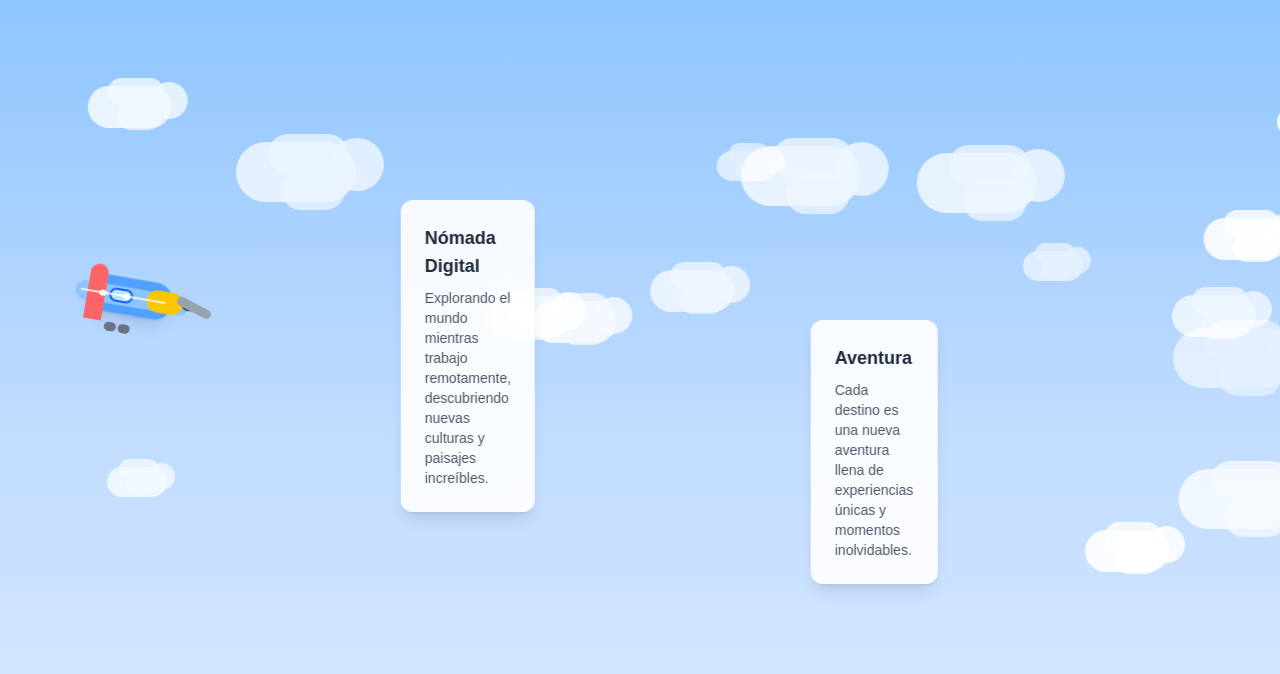
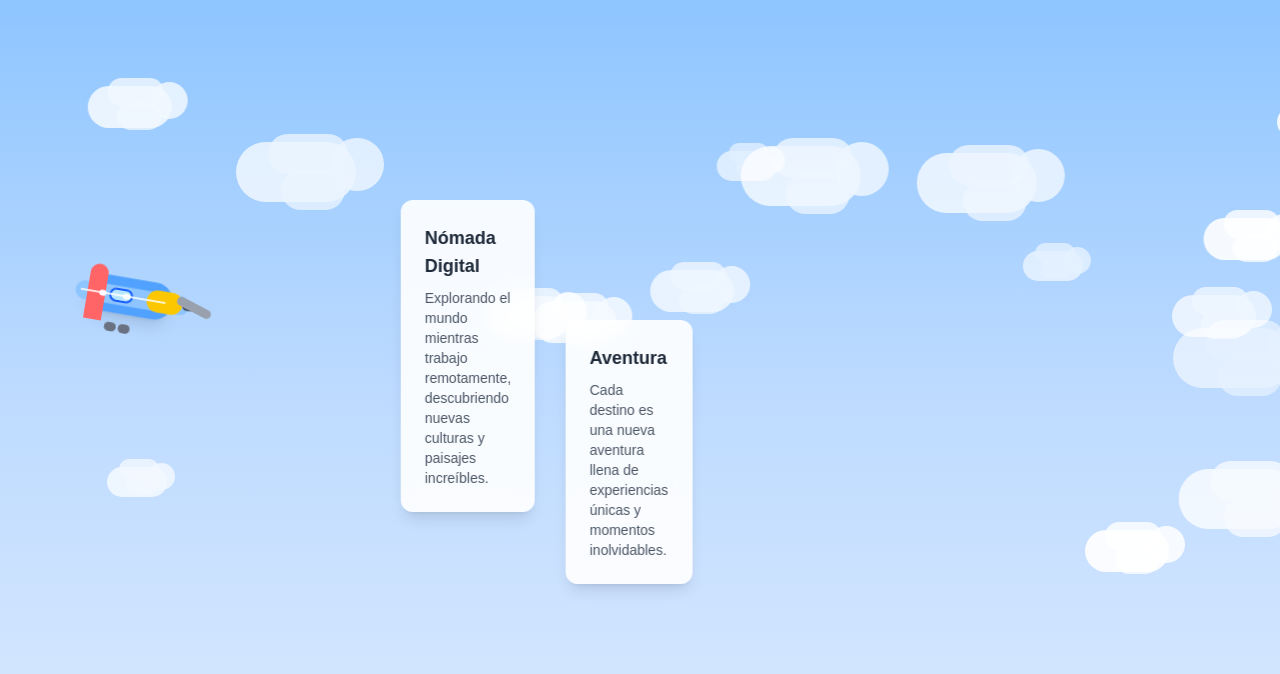
Before and after one commit to nicvazquezdev/digital-nomad-journey, a Next.js app: page / in a window 1280 px wide. Shown: the top 674 px of the page. Built offline with nearby package versions, Linux system fonts and the light colour scheme.

Commit message:
refactor card slide animations: introduce multiple keyframes for staggered card movement and update animation application in FloatingCardsContainer for improved visual separation

```diff
--- a/app/components/FloatingCardsContainer.tsx
+++ b/app/components/FloatingCardsContainer.tsx
@@ -33,11 +33,12 @@ export default function FloatingCardsContainer({
       {cards.map((card, index) => (
         <div
           key={card.id}
-          className="absolute animate-card-slide"
+          className="absolute"
           style={{
             left: `100%`, // Start exactly at screen edge
             top: `${25 + index * 15}%`, // Stagger vertical positions to avoid overlap (25%, 40%, 55%, etc.)
             animationDelay: `${index === 0 ? 0 : index * 3}s`, // First card immediate, others staggered
+            animation: `card-slide-and-stop-${index + 1} 8s ease-out forwards`,
           }}
         >
           <FloatingCard
--- a/app/globals.css
+++ b/app/globals.css
@@ -110,20 +110,49 @@ body {
   animation: propeller-spin 0.1s linear infinite;
 }
 
-/* Cards animation - move from right and stop before airplane */
-@keyframes card-slide-and-stop {
+/* Cards animations - each stops at different distances to avoid collision */
+@keyframes card-slide-and-stop-1 {
   0% {
     transform: translateX(0);
   }
   100% {
     transform: translateX(
       calc(-80vw)
-    ); /* Move close to airplane position (around 10%) */
+    ); /* First card stops closest to airplane */
   }
 }
 
-.animate-card-slide {
-  animation: card-slide-and-stop 8s ease-out forwards;
+@keyframes card-slide-and-stop-2 {
+  0% {
+    transform: translateX(0);
+  }
+  100% {
+    transform: translateX(
+      calc(-65vw)
+    ); /* Second card stops before first card */
+  }
+}
+
+@keyframes card-slide-and-stop-3 {
+  0% {
+    transform: translateX(0);
+  }
+  100% {
+    transform: translateX(
+      calc(-50vw)
+    ); /* Third card stops before second card */
+  }
+}
+
+@keyframes card-slide-and-stop-4 {
+  0% {
+    transform: translateX(0);
+  }
+  100% {
+    transform: translateX(
+      calc(-35vw)
+    ); /* Fourth card stops before third card */
+  }
 }
 
 /* Floating cards animation - slow drift from right to left and stop */
```
